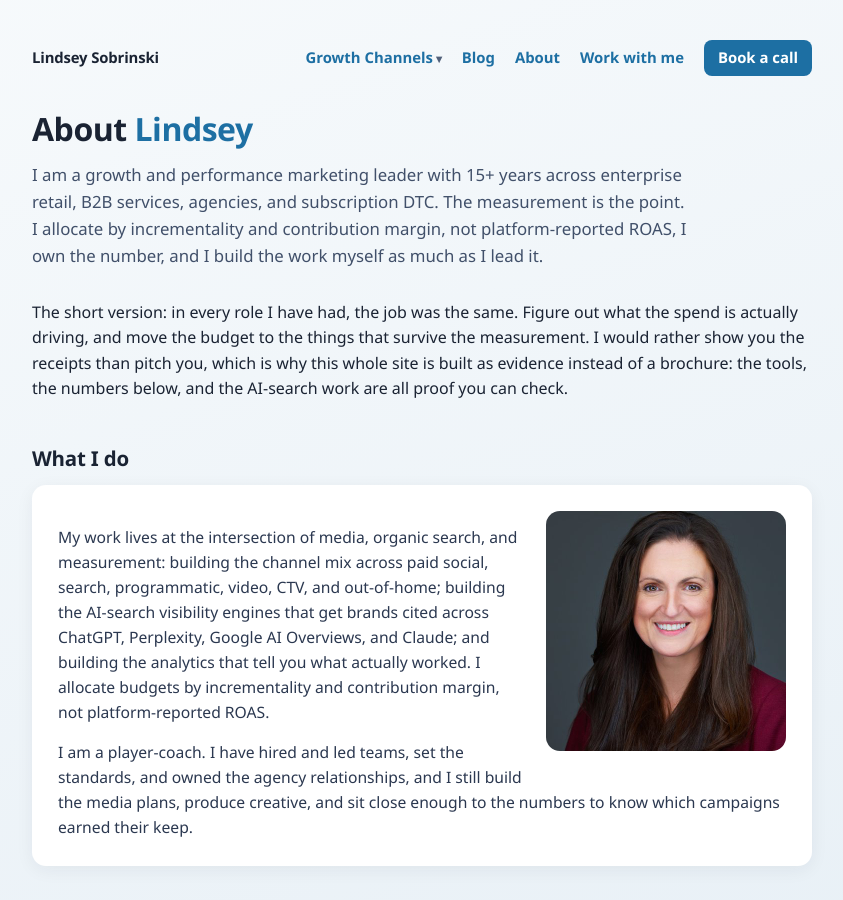
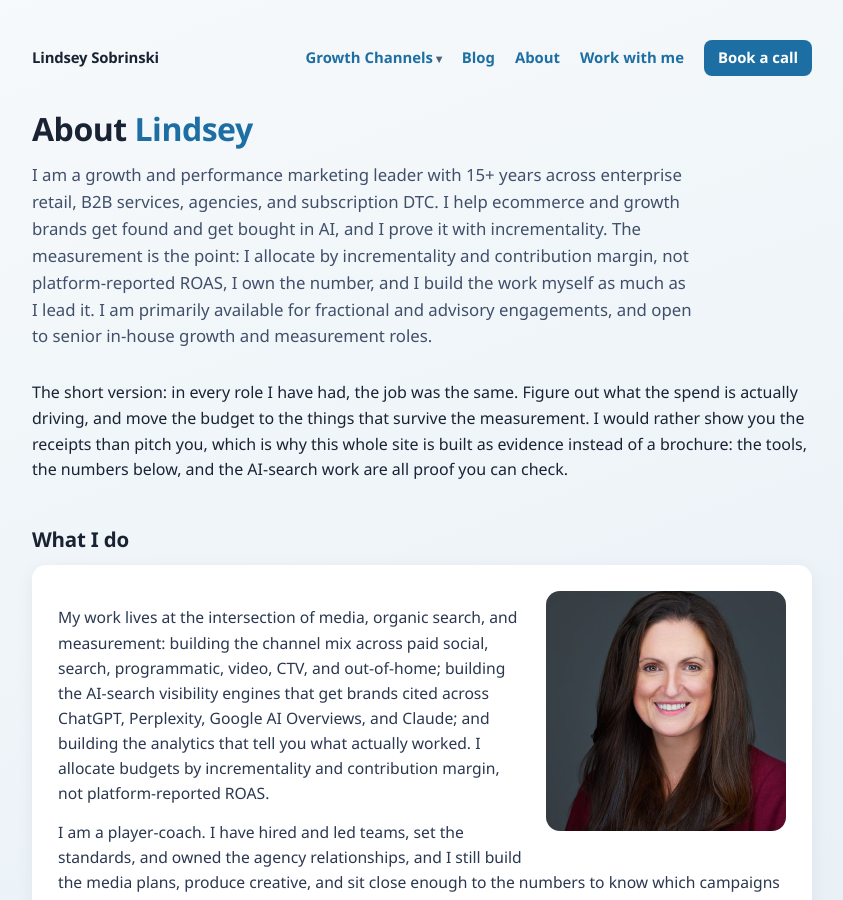
Before and after one commit to lsobrinski-marketing/lindseysobrinski.com, a Jekyll site: the page built from about.html, in a window 1280 px wide and 900 px high. Shown: the whole window, without its empty margins (218-1061 px from the left). Built offline with Jekyll 4.4.1, drawn with Linux system fonts in a browser that asks for light colours; part of the change alters nothing that is shown.

Commit message:
About: publish E-E-A-T rebuild; point AboutPage schema at /about/
Full About content (what I do, track record with figures, AI workflow,
recognition, lanes). Fix the AboutPage JSON-LD @id/url to the canonical
/about/ after the move from /about.html.

```diff
--- a/about.html
+++ b/about.html
@@ -8,7 +8,7 @@ description: "15+ years in growth and performance marketing across enterprise re
 ---
 
 <h1>About <span>Lindsey</span></h1>
-<p class="lede">I am a growth and performance marketing leader with 15+ years across enterprise retail, B2B services, agencies, and subscription DTC. The measurement is the point. I allocate by incrementality and contribution margin, not platform-reported ROAS, I own the number, and I build the work myself as much as I lead it.</p>
+<p class="lede">I am a growth and performance marketing leader with 15+ years across enterprise retail, B2B services, agencies, and subscription DTC. I help ecommerce and growth brands get found and get bought in AI, and I prove it with incrementality. The measurement is the point: I allocate by incrementality and contribution margin, not platform-reported ROAS, I own the number, and I build the work myself as much as I lead it. I am primarily available for fractional and advisory engagements, and open to senior in-house growth and measurement roles.</p>
 
 <p>The short version: in every role I have had, the job was the same. Figure out what the spend is actually driving, and move the budget to the things that survive the measurement. I would rather show you the receipts than pitch you, which is why this whole site is built as evidence instead of a brochure: the tools, the numbers below, and the AI-search work are all proof you can check.</p>
 
@@ -76,8 +76,8 @@ description: "15+ years in growth and performance marketing across enterprise re
 {
   "@context": "https://schema.org",
   "@type": "AboutPage",
-  "@id": "{{ site.url }}/about.html#about",
-  "url": "{{ site.url }}/about.html",
+  "@id": "{{ site.url }}/about/#about",
+  "url": "{{ site.url }}/about/",
   "name": "About Lindsey Sobrinski",
   "description": {{ page.description | strip_newlines | strip | jsonify }},
   "mainEntity": { "@id": "{{ site.url }}/#person" }
```
